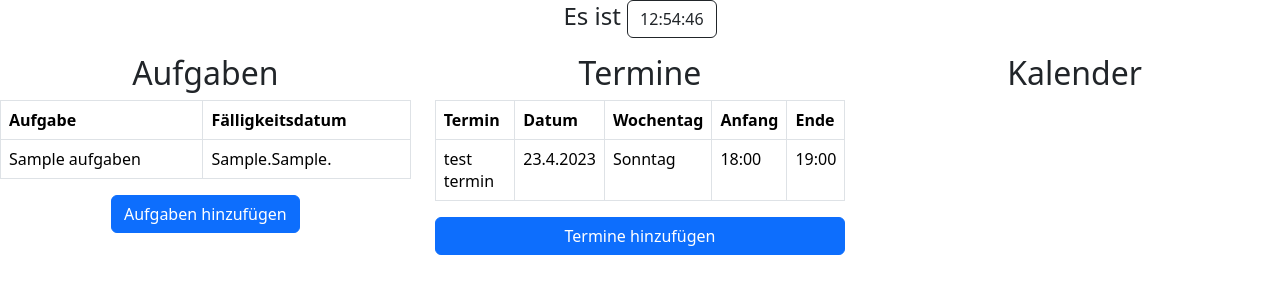
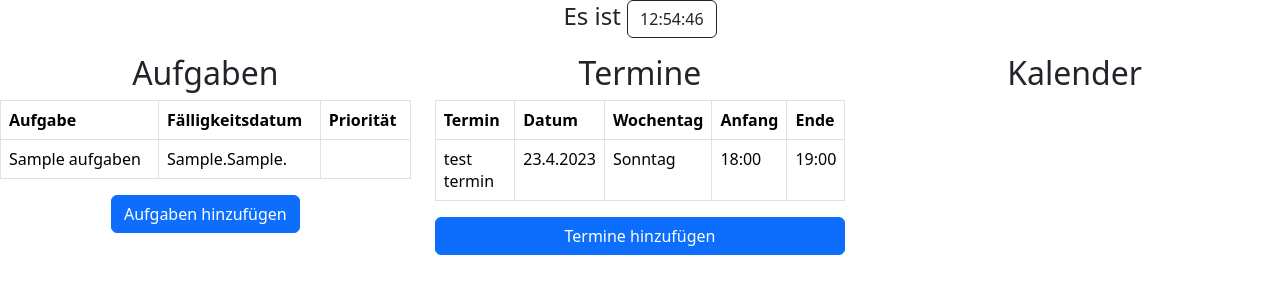
Before and after one commit to LeonardK2020/Klausurersatzleistung, a Flask app: page / in a window 1280 px wide. Shown: the part 56-356 px from the top of the page. Run offline with Flask 3, Linux system fonts and the light colour scheme; data comes from the database, SQL or seed files in the repository; tables that the repository leaves empty hold one stand-in row (values such as "Sample post"); some libraries are stand-ins or nearby versions.

Commit message:
aufgaben können nun prioritäten haben

```diff
--- a/app.py
+++ b/app.py
@@ -34,9 +34,10 @@ def newTask():
         aufgaben_name = request.form.get('name')
         aufgaben_tag = request.form.get('aufgaben_tag')
         aufgaben_monat = request.form.get('aufgaben_monat')
+        aufgaben_priorität = request.form.get('priorität')
 
         try:
-            connection.execute("INSERT INTO aufgaben (name, datum_abgabe_tag, datum_abgabe_monat) VALUES (?, ?, ?);", (aufgaben_name, aufgaben_tag, aufgaben_monat))
+            connection.execute("INSERT INTO aufgaben (name, datum_abgabe_tag, datum_abgabe_monat) VALUES (?, ?, ?, ?);", (aufgaben_name, aufgaben_tag, aufgaben_monat, aufgaben_priorität))
             connection.commit()
             connection.close()
             return "Die Aufgabe wurde erfolgreich hinzugefügt."
--- a/templates/index.html
+++ b/templates/index.html
@@ -32,11 +32,13 @@
                 <tr>
                     <th>Aufgabe</th>
                     <th>Fälligkeitsdatum</th>
+                    <th>Priorität</th>
                 </tr>
                  {%for aufgabe in aufgaben%}
                     <tr>
                         <td>{{aufgabe[0]}}</td>
                         <td>{{aufgabe[1]}}.{{aufgabe[2]}}.</td>
+                        <td>{{aufgabe[3]}}</td>
                     </tr>
                  {% endfor %}
             </table>
```
